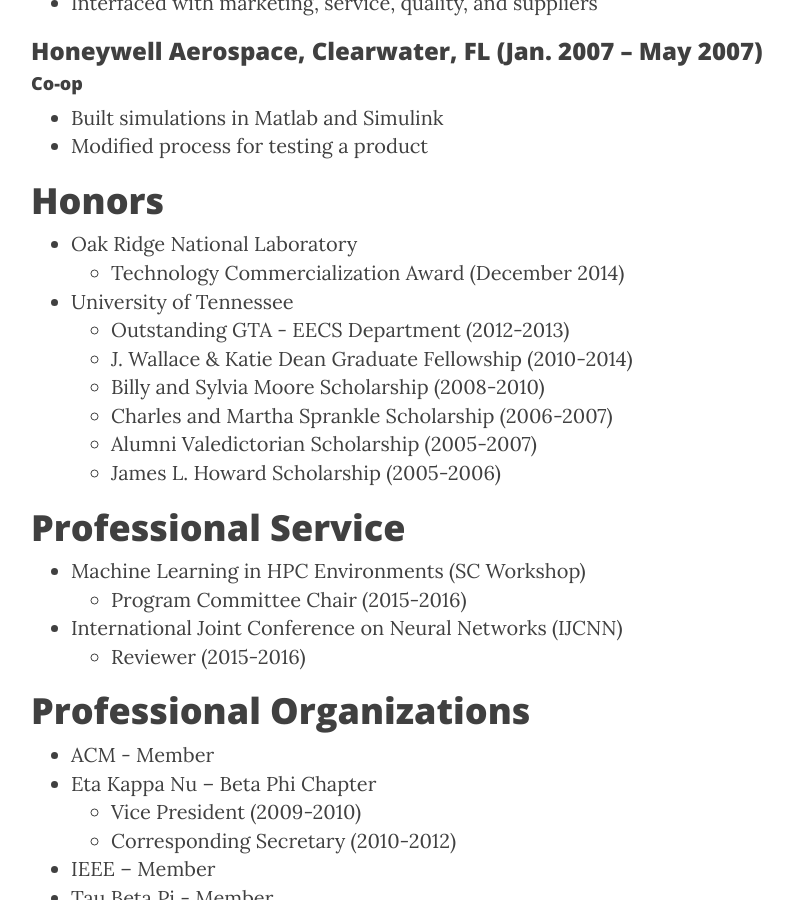
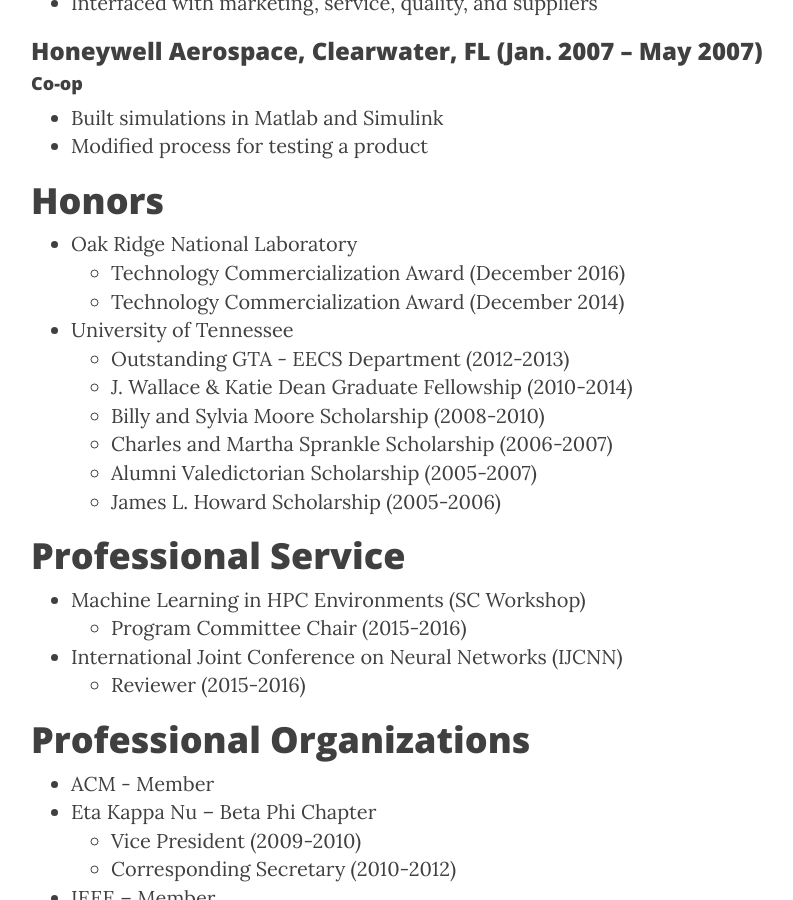
Before and after one commit to stevenryoung/stevenryoung.github.io, a Jekyll site: the page built from cv.md, in a window 1280 px wide and 900 px high, scrolled down 3979 px. Shown: the whole window, without its empty margins (234-1027 px from the left). Built offline with Jekyll 4.4.1, drawn with Linux system fonts in a browser that asks for light colours; nearby versions of some CDN libraries.

Commit message:
Update cv.md

```diff
--- a/cv.md
+++ b/cv.md
@@ -89,6 +89,7 @@ GPA: 3.88
 
 # Honors
 - Oak Ridge National Laboratory
+    - Technology Commercialization Award (December 2016)
     - Technology Commercialization Award (December 2014)
 - University of Tennessee
     - Outstanding GTA - EECS Department (2012-2013)
```
